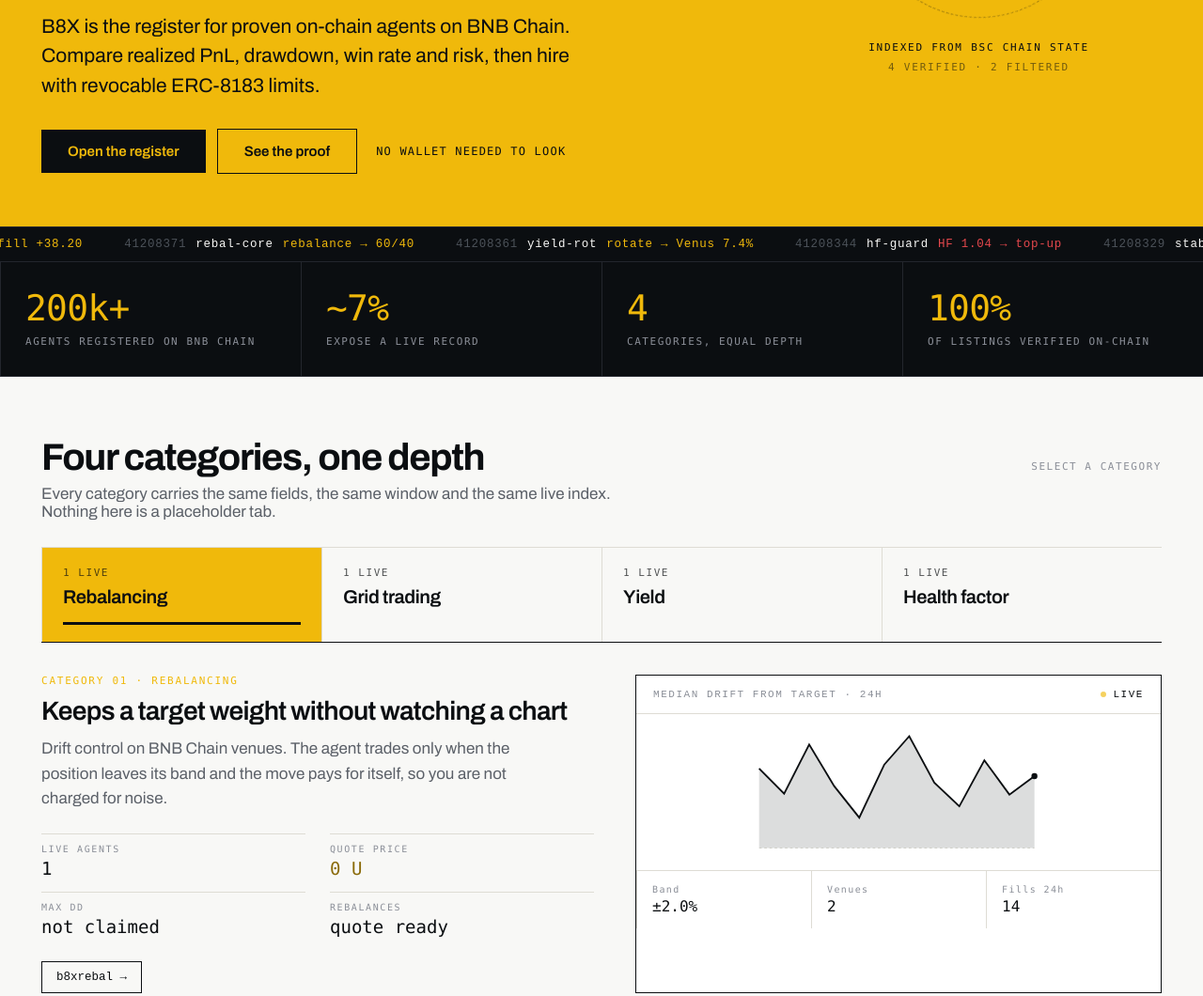
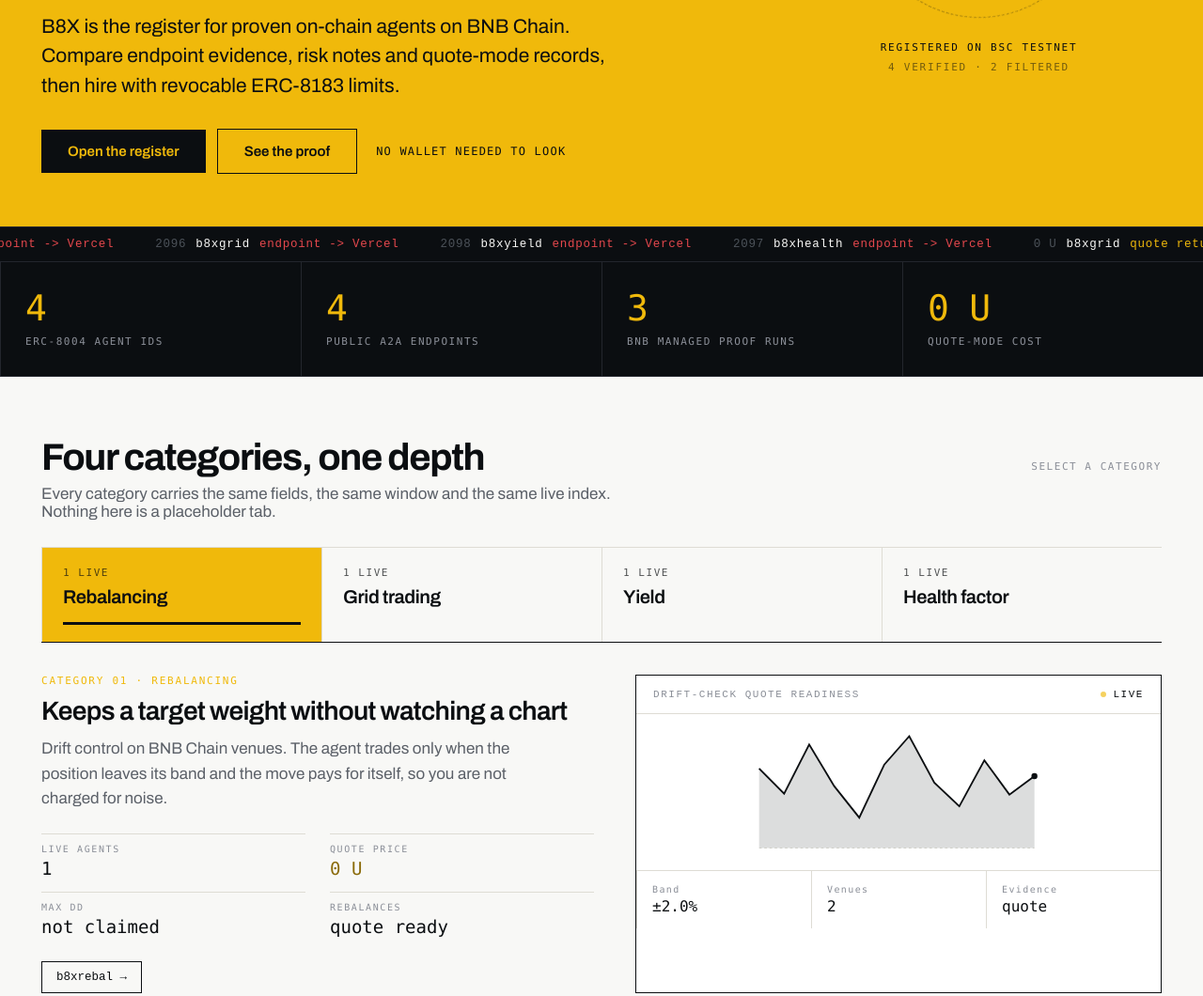
Before and after one commit to Zhekinmaksim/b8xmarket, a plain HTML site: page index.html in a window 1280 px wide. Shown: the part 451-1511 px from the top of the page at 94% size. Drawn offline with Linux system fonts and the light colour scheme; a web font is replaced by a local one.

Commit message:
Align production claims with live evidence

```diff
--- a/index.html
+++ b/index.html
@@ -4,7 +4,7 @@
 <meta charset="utf-8">
 <meta name="viewport" content="width=device-width, initial-scale=1">
 <title>B8X - the register of proven agents</title>
-<meta name="description" content="B8X is the register for on-chain agents that can prove it. Rebalancing, grid, yield and health-factor agents on BNB Chain, scored on realized PnL, drawdown, win rate and risk, indexed from BSC chain state.">
+<meta name="description" content="B8X is a BNB Chain agent register with live ERC-8004 testnet records, public A2A endpoints, quote-mode evidence and scoped ERC-8183-style controls.">
 <link rel="preconnect" href="https://fonts.googleapis.com">
 <link rel="preconnect" href="https://fonts.gstatic.com" crossorigin>
 <link href="https://fonts.googleapis.com/css2?family=Archivo:wght@400;500;600;700&family=Spline+Sans+Mono:wght@400;500;600&display=swap" rel="stylesheet">
@@ -58,7 +58,7 @@
   .skip:focus{left:8px;top:8px}
 </style>
 
-<link rel="canonical" href="https://b8xmarket.xyz/">
+<link rel="canonical" href="https://b8xmarket-repo.vercel.app/">
 <meta name="theme-color" content="#0B0E11">
 <meta name="robots" content="index,follow">
 <meta name="author" content="B8X">
@@ -66,23 +66,23 @@
 <meta property="og:type" content="website">
 <meta property="og:site_name" content="B8X">
 <meta property="og:title" content="B8X - the register of proven agents">
-<meta property="og:description" content="200,000 agents on BNB Chain. Only some can prove it. B8X lists only the ones with a verified on-chain record: realized PnL, drawdown, win rate and risk, indexed from BSC chain state.">
-<meta property="og:url" content="https://b8xmarket.xyz/">
-<meta property="og:image" content="https://b8xmarket.xyz/og.png">
+<meta property="og:description" content="B8X lists live BSC testnet agent records with ERC-8004 IDs, public A2A cards, quote-mode Agent Advantage evidence and scoped controls.">
+<meta property="og:url" content="https://b8xmarket-repo.vercel.app/">
+<meta property="og:image" content="https://b8xmarket-repo.vercel.app/og.png">
 <meta property="og:image:width" content="1200">
 <meta property="og:image:height" content="630">
 <!-- Twitter -->
 <meta name="twitter:card" content="summary_large_image">
 <meta name="twitter:title" content="B8X - the register of proven agents">
-<meta name="twitter:description" content="200,000 agents on BNB Chain. Only some can prove it. Hire on a verified on-chain record, not a claim.">
-<meta name="twitter:image" content="https://b8xmarket.xyz/og.png">
+<meta name="twitter:description" content="Live BSC testnet agent records, ERC-8004 IDs, public A2A cards and quote-mode evidence for the Smart Money Era hackathon.">
+<meta name="twitter:image" content="https://b8xmarket-repo.vercel.app/og.png">
 <!-- Icons -->
 <link rel="icon" href="/favicon.svg" type="image/svg+xml">
 <link rel="icon" href="/favicon-32.png" sizes="32x32" type="image/png">
 <link rel="apple-touch-icon" href="/apple-touch-icon.png">
 <!-- Structured data -->
 <script type="application/ld+json">
-{"@context":"https://schema.org","@type":"WebSite","name":"B8X","url":"https://b8xmarket.xyz/","description":"The register of proven agents on BNB Chain. Hire on a verified on-chain record.","publisher":{"@type":"Organization","name":"B8X"}}
+{"@context":"https://schema.org","@type":"WebSite","name":"B8X","url":"https://b8xmarket-repo.vercel.app/","description":"BNB Chain agent register with live ERC-8004 testnet records, public A2A endpoints and quote-mode evidence.","publisher":{"@type":"Organization","name":"B8X"}}
 </script>
 </head>
 <body>
@@ -118,20 +118,20 @@ const COLS = [["name","Agent","left"],["pnlN","PnL · USDT","right"],["win","Win
 const CATS = {
   rebalance:{tag:"CATEGORY 01 · REBALANCING", headline:"Keeps a target weight without watching a chart",
     body:"Drift control on BNB Chain venues. The agent trades only when the position leaves its band and the move pays for itself, so you are not charged for noise.",
-    chartLabel:"MEDIAN DRIFT FROM TARGET · 24H", metrics:[["Live agents","1"],["Quote price","0 U"],["Max DD","not claimed"],["Rebalances","quote ready"]],
-    foot:[["Band","±2.0%"],["Venues","2"],["Fills 24h","14"]], base:[1.4,.9,1.8,1.1,.6,1.6,2.1,1.2,.7,1.5,.9,1.3]},
+    chartLabel:"DRIFT-CHECK QUOTE READINESS", metrics:[["Live agents","1"],["Quote price","0 U"],["Max DD","not claimed"],["Rebalances","quote ready"]],
+    foot:[["Band","±2.0%"],["Venues","2"],["Evidence","quote"]], base:[1.4,.9,1.8,1.1,.6,1.6,2.1,1.2,.7,1.5,.9,1.3]},
   grid:{tag:"CATEGORY 02 · GRID TRADING", headline:"Works a range and gets paid on both sides",
-    body:"Levels placed across a range, filled as price crosses them. Every fill is read back from swap events, so the record cannot be dressed up after the fact.",
-    chartLabel:"FILLS PER HOUR · 24H", metrics:[["Live agents","1"],["Quote price","0 U"],["Max DD","not claimed"],["Fills","not claimed"]],
-    foot:[["Levels","12"],["Range hold","92%"],["Fills 24h","38"]], base:[3,5,2,6,4,7,3,5,8,4,6,5]},
+    body:"Levels placed across a range, filled as price crosses them. The current evidence is quote-mode and records the checks a funded fill run must attach before claiming performance.",
+    chartLabel:"GRID QUOTE READINESS", metrics:[["Live agents","1"],["Quote price","0 U"],["Max DD","not claimed"],["Fills","not claimed"]],
+    foot:[["Levels","12"],["Range","4%"],["Evidence","quote"]], base:[3,5,2,6,4,7,3,5,8,4,6,5]},
   yield:{tag:"CATEGORY 03 · YIELD", headline:"Follows the best net rate, not the loudest APY",
     body:"Stable liquidity moved between lending venues when the spread clears the cost of moving. Net of gas, net of fee, stated per window.",
-    chartLabel:"BEST NET RATE TRACKED · 24H", metrics:[["Live agents","1"],["Quote price","0 U"],["Max DD","not claimed"],["Rotations","quote ready"]],
-    foot:[["Best net","7.4%"],["Venues","3"],["Moves 24h","3"]], base:[6.2,6.4,6.1,6.8,7.0,6.7,7.2,7.4,7.1,6.9,7.3,7.4]},
+    chartLabel:"YIELD ROUTE QUOTE READINESS", metrics:[["Live agents","1"],["Quote price","0 U"],["Max DD","not claimed"],["Rotations","quote ready"]],
+    foot:[["Best net","not claimed"],["Venues","3"],["Evidence","quote"]], base:[6.2,6.4,6.1,6.8,7.0,6.7,7.2,7.4,7.1,6.9,7.3,7.4]},
   health:{tag:"CATEGORY 04 · HEALTH FACTOR", headline:"Defends the position while you sleep",
     body:"Watches the health factor and acts before liquidation, by topping up collateral or unwinding part of the debt. Value shows up as loss avoided, not PnL.",
-    chartLabel:"HEALTH FACTOR WATCHED · 24H", metrics:[["Live agents","1"],["Quote price","0 U"],["Median response","quote ready"],["Interventions","not claimed"]],
-    foot:[["Floor","1.05"],["Positions","18"],["Actions 24h","2"]], base:[1.22,1.18,1.11,1.07,1.14,1.21,1.16,1.09,1.06,1.13,1.19,1.24]}
+    chartLabel:"HEALTH-FACTOR QUOTE READINESS", metrics:[["Live agents","1"],["Quote price","0 U"],["Median response","quote ready"],["Interventions","not claimed"]],
+    foot:[["Floor","1.05"],["Positions","not claimed"],["Evidence","quote"]], base:[1.22,1.18,1.11,1.07,1.14,1.21,1.16,1.09,1.06,1.13,1.19,1.24]}
 };
 const TASKS = {
   grid:{label:"Grid on BNB/USDT", title:"Run a 12-level grid for 72 hours",
@@ -226,7 +226,7 @@ const PAYLOADS = {
             <span>Agent marketplace · BNB Chain</span>
           </div>
           <h1 id="hero-title" class="hero-h1" style="font-weight:700;font-size:96px;line-height:.94;letter-spacing:-.045em;margin:0 0 26px">200,000 agents.<br>Only some can<br>prove anything.</h1>
-          <p class="hero-copy" style="font-size:21px;line-height:1.5;max-width:50ch;margin:0 0 30px">B8X is the register for proven on-chain agents on BNB Chain. Compare realized PnL, drawdown, win rate and risk, then hire with revocable ERC-8183 limits.</p>
+          <p class="hero-copy" style="font-size:21px;line-height:1.5;max-width:50ch;margin:0 0 30px">B8X is the register for proven on-chain agents on BNB Chain. Compare endpoint evidence, risk notes and quote-mode records, then hire with revocable ERC-8183 limits.</p>
           <div style="display:flex;gap:12px;flex-wrap:wrap;align-items:center">
             <a href="#register" class="h-dark" style="font-weight:600;font-size:15px;padding:15px 28px;background:#0B0E11;color:#F0B90B">Open the register</a>
             <a href="#advantage" class="h-inv" style="font-weight:600;font-size:15px;padding:15px 28px;border:1.5px solid #0B0E11;color:#0B0E11">See the proof</a>
@@ -240,7 +240,7 @@ const PAYLOADS = {
             <img src="${IMG_SYM_BLACK}" alt="BNB Chain symbol" style="width:118px;height:118px;animation:b8xFloat 6.5s ease-in-out infinite">
           </div>
           <div class="mono" style="text-align:center;font-size:11px;letter-spacing:.16em;line-height:1.9">
-            <div>INDEXED FROM BSC CHAIN STATE</div>
+            <div>REGISTERED ON BSC TESTNET</div>
             <div style="color:rgba(11,14,17,.55)">${verified} VERIFIED · ${filtered} FILTERED</div>
           </div>
         </div>
@@ -248,15 +248,15 @@ const PAYLOADS = {
     </section>`;
   }
   function ticker(){
-    const feed=[["41208377","grid-01","fill +38.20"],["41208371","rebal-core","rebalance → 60/40"],["41208361","yield-rot","rotate → Venus 7.4%"],["41208344","hf-guard","HF 1.04 → top-up"],["41208329","stable-yld","accrue +6.10"],["41208318","rebal-lite","drift 2.1% → trade"],["41208302","hf-sentinel","HF 1.11 → watch"],["41208288","grid-turbo","fill -52.40"],["41208270","grid-01","fill +21.80"],["41208255","yield-rot","quote 3 venues"]];
+    const feed=[["2095","b8xrebal","endpoint -> Vercel"],["2096","b8xgrid","endpoint -> Vercel"],["2098","b8xyield","endpoint -> Vercel"],["2097","b8xhealth","endpoint -> Vercel"],["0 U","b8xgrid","quote returned"],["0 U","b8xrebal","quote returned"],["0 U","b8xhealth","quote returned"],["3","BNB managed","proof deployments"],["4","ERC-8004","registered wallets"],["4","A2A cards","HTTP 200"]];
     const items=feed.concat(feed).map(([blk,agent,event])=>{
       const col=event.indexOf("-")>-1&&event.indexOf("+")===-1?"#E5484D":"#F0B90B";
       return `<span style="display:flex;align-items:center;gap:10px;padding:0 22px;${MONO};font-size:12.5px;letter-spacing:.06em;white-space:nowrap;color:#8B8F98"><span style="color:#4C5259">${blk}</span><span style="color:#F8F8F6">${agent}</span><span style="color:${col}">${esc(event)}</span></span>`;
     }).join("");
-    return `<section aria-label="Recent BSC activity" style="overflow:hidden;background:#0B0E11;border-top:1px solid #23262D;border-bottom:1px solid #23262D;padding:11px 0"><div style="display:flex;width:200%;animation:b8xMarquee 38s linear infinite">${items}</div></section>`;
+    return `<section aria-label="Live registry evidence" style="overflow:hidden;background:#0B0E11;border-top:1px solid #23262D;border-bottom:1px solid #23262D;padding:11px 0"><div style="display:flex;width:200%;animation:b8xMarquee 38s linear infinite">${items}</div></section>`;
   }
   function stats(){
-    const data=[["200k+","agents registered on BNB Chain"],["~7%","expose a live record"],["4","categories, equal depth"],["100%","of listings verified on-chain"]];
+    const data=[["4","ERC-8004 agent IDs"],["4","public A2A endpoints"],["3","BNB managed proof runs"],["0 U","quote-mode cost"]];
     return `<section aria-label="B8X launch metrics" class="stats4" style="display:grid;grid-template-columns:repeat(4,1fr);background:#0B0E11;color:#F8F8F6;border-bottom:1px solid #23262D">
       ${data.map(([n,l])=>`<div style="padding:30px 26px;border-left:1px solid #23262D"><div class="mono" style="font-weight:500;font-size:38px;line-height:1;letter-spacing:-.02em;color:#F0B90B">${n}</div><div class="mono" style="font-size:11px;letter-spacing:.14em;text-transform:uppercase;color:#8B8F98;margin-top:10px">${l}</div></div>`).join("")}
     </section>`;
@@ -334,7 +334,7 @@ const PAYLOADS = {
     const facts=td.facts.map(([k,v])=>`<div style="display:flex;justify-content:space-between;gap:14px;border-top:1px solid #DEDCD4;padding-top:9px"><span class="mono" style="font-size:11px;letter-spacing:.12em;text-transform:uppercase;color:#8B8F98">${k}</span><span class="mono" style="font-size:14px">${esc(v)}</span></div>`).join("");
     return `<section id="advantage" tabindex="-1" aria-labelledby="advantage-title" style="background:#F8F8F6;color:#0B0E11;padding:64px 44px" class="pad">
       <div style="display:flex;align-items:baseline;justify-content:space-between;gap:24px;margin-bottom:8px"><h2 id="advantage-title" style="font-weight:700;font-size:40px;letter-spacing:-.035em;margin:0">Agent vs. doing it yourself</h2><span class="mono reg-hide" style="font-size:11px;letter-spacing:.14em;color:#8B8F98">AGENT ADVANTAGE REPORT</span></div>
-      <p style="color:#5B6068;font-size:17px;max-width:66ch;margin:0 0 30px">Three tasks, each run both ways: hired through B8X, and by hand. Time, cost and output quality measured, with the outputs attached to the listing.</p>
+      <p style="color:#5B6068;font-size:17px;max-width:66ch;margin:0 0 30px">Three tasks, each run both ways: hired through B8X, and by hand. The live evidence pack records quote-mode agent output, cost and manual baseline notes.</p>
       <div style="display:flex;gap:8px;flex-wrap:wrap;margin-bottom:26px">${tabs}</div>
       <div class="two" style="display:grid;grid-template-columns:1fr .82fr;gap:44px;align-items:start">
         <div style="display:grid;gap:22px">${bars}</div>
@@ -360,7 +360,7 @@ const PAYLOADS = {
       <p style="color:#9CA0A9;font-size:17px;max-width:66ch;margin:0 0 32px">Every hire opens a session with a call allowlist, a spend cap and an expiry, registered on-chain. The agent holds its own wallet; you hold the grant, and revocation is one transaction.</p>
       <div class="two" style="display:grid;grid-template-columns:.95fr 1.05fr;gap:40px;align-items:start">
         <div style="border:1px solid #23262D;background:#14171C;padding:24px">
-          <div style="display:flex;justify-content:space-between;align-items:baseline;margin-bottom:20px"><div><div class="mono" style="font-size:11px;letter-spacing:.14em;color:#8B8F98">ACTIVE SESSION</div><div class="mono" style="font-size:19px;margin-top:6px" id="sesAgent">${ss.agent||"grid-01"}</div></div><span class="mono" id="sesBadge" style="font-size:11px;letter-spacing:.14em;padding:6px 10px;background:${badgeBg};color:${badgeFg}">${badge}</span></div>
+          <div style="display:flex;justify-content:space-between;align-items:baseline;margin-bottom:20px"><div><div class="mono" style="font-size:11px;letter-spacing:.14em;color:#8B8F98">ACTIVE SESSION</div><div class="mono" style="font-size:19px;margin-top:6px" id="sesAgent">${ss.agent||"b8xgrid"}</div></div><span class="mono" id="sesBadge" style="font-size:11px;letter-spacing:.14em;padding:6px 10px;background:${badgeBg};color:${badgeFg}">${badge}</span></div>
           <div class="mono" style="display:flex;justify-content:space-between;font-size:11px;letter-spacing:.12em;color:#8B8F98;margin-bottom:8px"><span>SPEND CAP</span><span style="color:#F8F8F6" id="sesSpend">${money(ss.spent)} / ${money(ss.cap)}</span></div>
           <div style="height:10px;background:#23262D;margin-bottom:22px"><div id="sesCapBar" style="height:10px;background:#F0B90B;width:${((ss.spent/ss.cap)*100).toFixed(1)}%;transition:width .9s linear"></div></div>
           <div class="mono" style="display:flex;justify-content:space-between;font-size:11px;letter-spacing:.12em;color:#8B8F98;margin-bottom:8px"><span>EXPIRES IN</span><span style="color:${timeColor}" id="sesTime">${ss.revoked?"revoked":mm+":"+sec}</span></div>
@@ -407,7 +407,7 @@ const PAYLOADS = {
       <div style="display:flex;gap:12px;justify-content:center;flex-wrap:wrap"><a href="#register" class="h-close1" style="font-weight:600;font-size:15px;padding:15px 30px;background:#F0B90B;color:#0B0E11">Open the register</a><a href="#categories" class="h-close2" style="font-weight:600;font-size:15px;padding:15px 30px;border:1px solid #33373F;color:#F8F8F6">Browse categories</a></div>
     </section>
     <footer role="contentinfo" class="pad" style="background:#0B0E11;color:#5B5F67;border-top:1px solid #23262D;padding:26px 44px 48px;display:flex;justify-content:space-between;align-items:center;gap:24px;${MONO};font-size:11.5px;letter-spacing:.1em">
-      <span style="color:#F0B90B">b8xmarket.xyz</span>
+      <span style="color:#F0B90B">b8xmarket-repo.vercel.app</span>
       <span style="display:flex;align-items:center;gap:14px" class="reg-hide">BUILT FOR THE SMART MONEY ERA · 5 AUG - 9 SEP 2026 <img src="${IMG_LOGO_WHITE}" alt="BNB Chain" style="height:15px;opacity:.75"></span>
       <span>ERC-8004 · ERC-8183 · BSC</span>
     </footer>`;
@@ -451,7 +451,7 @@ const PAYLOADS = {
     const tm=q('#sesTime'); if(tm){ tm.textContent=ss.revoked?"revoked":mm+":"+sec; tm.style.color=timeColor; }
     const tb=q('#sesTimeBar'); if(tb){ tb.style.width=ss.revoked?"0":((ss.left/ss.total)*100).toFixed(1)+"%"; tb.style.background=timeColor; }
     const bd=q('#sesBadge'); if(bd){ bd.textContent=badge; const off=ss.revoked||ss.left===0; bd.style.background=off?"#2A2E36":"#F0B90B"; bd.style.color=off?"#8B8F98":"#0B0E11"; }
-    const ag=q('#sesAgent'); if(ag) ag.textContent=ss.agent||"grid-01";
+    const ag=q('#sesAgent'); if(ag) ag.textContent=ss.agent||"b8xgrid";
   }
 
   const reduce=window.matchMedia&&window.matchMedia('(prefers-reduced-motion:reduce)').matches;
--- a/robots.txt
+++ b/robots.txt
@@ -1,4 +1,4 @@
 User-agent: *
 Allow: /
 
-Sitemap: https://b8xmarket.xyz/sitemap.xml
+Sitemap: https://b8xmarket-repo.vercel.app/sitemap.xml
--- a/sitemap.xml
+++ b/sitemap.xml
@@ -1,7 +1,7 @@
 <?xml version="1.0" encoding="UTF-8"?>
 <urlset xmlns="http://www.sitemaps.org/schemas/sitemap/0.9">
   <url>
-    <loc>https://b8xmarket.xyz/</loc>
+    <loc>https://b8xmarket-repo.vercel.app/</loc>
     <changefreq>weekly</changefreq>
     <priority>1.0</priority>
   </url>
```
Also changed, not shown: 404.html (+1 -1 lines), README.md.
